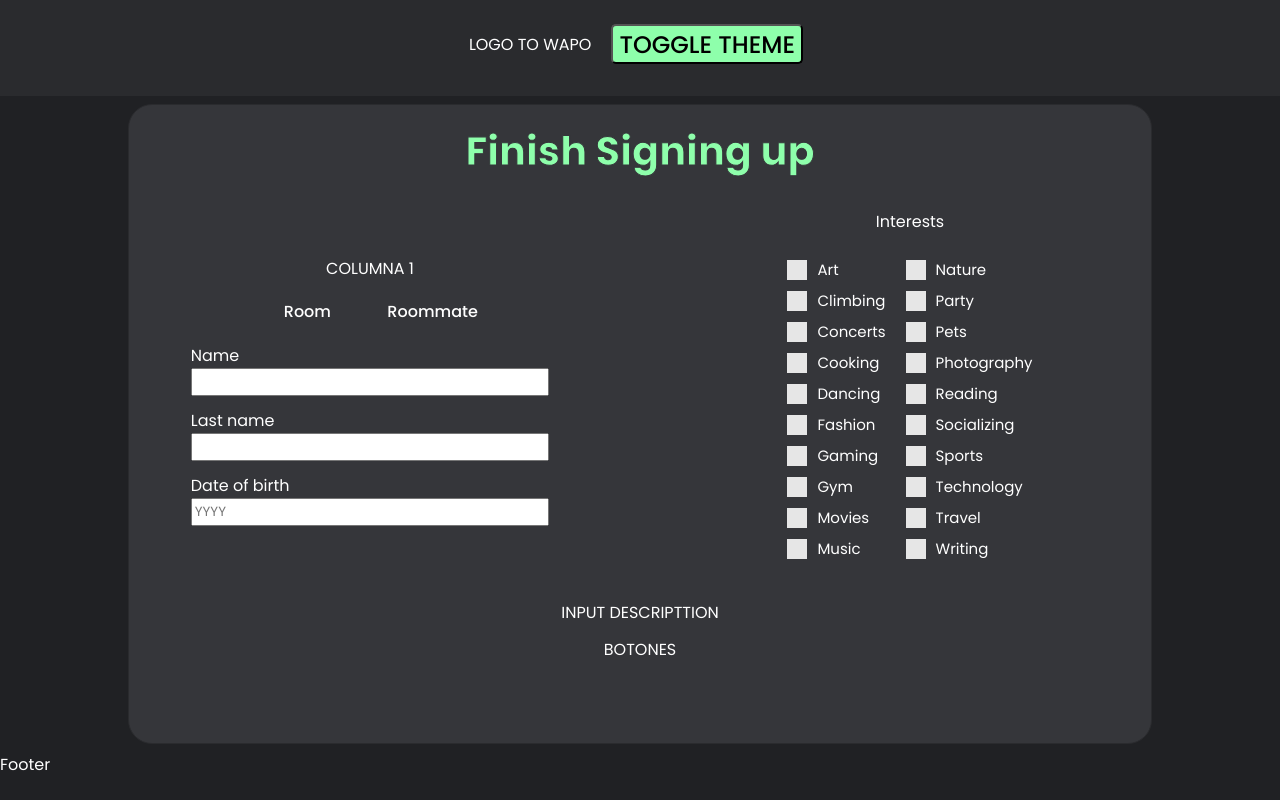
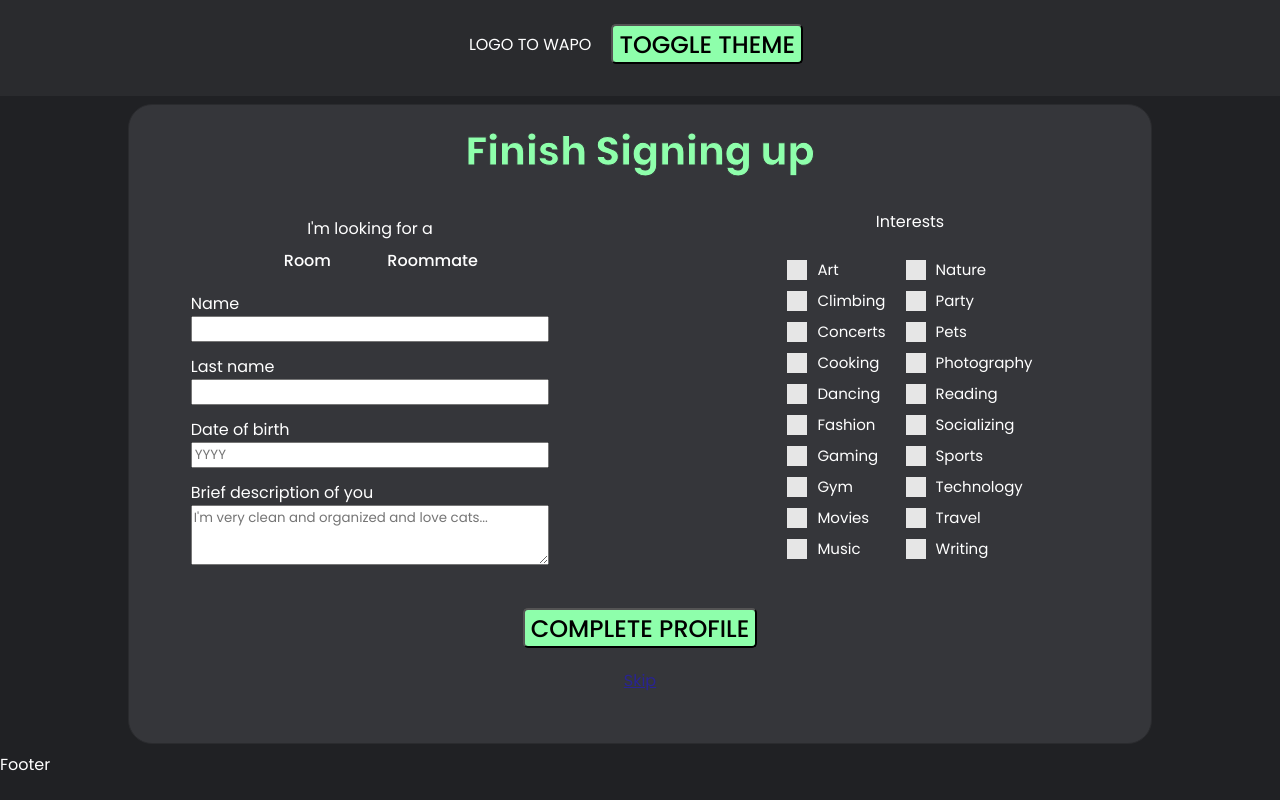
Before and after one commit to neolandsep2023/Frontend, a React (Vite) app in the folder finalfrontend/: page /register/complete in a window 1280 px wide. Built offline with nearby package versions, Linux system fonts and the light colour scheme.

Commit message:
register

```diff
--- a/finalfrontend/src/components/ProtectedRoutes/ProtectedCheckChildren.jsx
+++ b/finalfrontend/src/components/ProtectedRoutes/ProtectedCheckChildren.jsx
@@ -6,7 +6,7 @@ export const ProtectedCheckChildren = ({children}) => {
     const {allUser, user} = useAuth();
 
     if (allUser?.data?.user?.check == true || user?.check == true){
-        return <Navigate to="/home"/>;
+        return <Navigate to="/"/>;
     }
     if (user == null && allUser?.data?.confirmationCode === ""){
         return <Navigate to="/login"/>
--- a/finalfrontend/src/components/StyleComponents/Inputs/LabelAndInput.jsx
+++ b/finalfrontend/src/components/StyleComponents/Inputs/LabelAndInput.jsx
@@ -11,14 +11,22 @@ display: flex;
 width: ${({parentWidth}) => parentWidth ? parentWidth : '70%'};
 & input{
   width: 100%;
+  height: ${({inputHeight}) => inputHeight ? inputHeight: 'auto'};
+  flex-wrap: wrap
+}
+
+& textarea{
+  width: 100%;
+  height: ${({inputHeight}) => inputHeight ? inputHeight: 'auto'};
+
 }
 
 `
 
 
-export const LabelAndInput = ({children, alignItems, parentWidth}) => {
+export const LabelAndInput = ({children, alignItems, parentWidth, inputHeight}) => {
   const { theme } = useTheme()
   return (
-    <LabelAndInputStyle theme={theme} alignItems={alignItems} parentWidth={parentWidth}>{children}</LabelAndInputStyle>
+    <LabelAndInputStyle theme={theme} alignItems={alignItems} parentWidth={parentWidth} inputHeight={inputHeight}>{children}</LabelAndInputStyle>
   )
 }
--- a/finalfrontend/src/hooks/useAutoLogin.jsx
+++ b/finalfrontend/src/hooks/useAutoLogin.jsx
@@ -29,7 +29,7 @@ const {login} = useAuth();
 
       const userToJSONString = JSON.stringify(customUser)
       login(userToJSONString);
-      return <Navigate to="/"/>
+      return <Navigate to="/register/complete"/>
     } else {
         return <Navigate to="/login"/>
     }
--- a/finalfrontend/src/pages/Register/Registerpt1/Registerpt1.jsx
+++ b/finalfrontend/src/pages/Register/Registerpt1/Registerpt1.jsx
@@ -23,6 +23,7 @@ import {
   RadioInput,
   Small,
 } from "../../../components/StyleComponents";
+import { useAutoLogin } from "../../../hooks/useAutoLogin";
 
 export const Registerpt1 = () => {
   //!estados
@@ -36,7 +37,7 @@ export const Registerpt1 = () => {
 
   //!hooks
   const { register, handleSubmit } = useForm();
-  const { bridgeData, setIsDeletedUser } = useAuth();
+  const { bridgeData, setIsDeletedUser, allUser } = useAuth();
 
   const formSubmit = async (formData) => {
     const inputFile = document.getElementById("file-upload").files;
@@ -137,8 +138,12 @@ export const Registerpt1 = () => {
   }
 
 if (okRegisterGoogle) {
-    //si todo esta ok navega a la pagina del codigo
-    return <Navigate to="/register/complete" />;
+  if (!localStorage.getItem("user")) {
+    console.log(allUser)
+    useAutoLogin(allUser);
+   } else {
+     return <Navigate to="/register/complete" />;
+ }
   }
 
 
--- a/finalfrontend/src/pages/Register/Registerpt2/Registerpt2.jsx
+++ b/finalfrontend/src/pages/Register/Registerpt2/Registerpt2.jsx
@@ -3,7 +3,8 @@ import { useAuth } from "../../../context/authContext";
 import { useEffect, useState } from "react";
 import { updateUser } from "../../../services/user.service";
 import { useErrorRegisterpt2 } from "../../../hooks/useErrorRegisterpt2";
-import { CheckboxInput, FlexDir, Form, H1Form, LabelAndInput, RadioInput } from "../../../components/StyleComponents";
+import { Anchor, ButtonPrimary, CheckboxInput, FlexDir, Form, H1Form, LabelAndInput, RadioInput } from "../../../components/StyleComponents";
+import { Link } from "react-router-dom";
 
 
 export const Registerpt2 = () => {
@@ -18,6 +19,7 @@ export const Registerpt2 = () => {
 
 
   const formSubmit = async (formData) => {
+    console.log(formData)
 
           setSend(true);
           setRes(await updateUser(formData));
@@ -27,15 +29,9 @@ export const Registerpt2 = () => {
 
 
   useEffect(() => {
+    console.log(res)
     useErrorRegisterpt2(res, setRes);
   }, [res]);
-
-
-
-
-
-
-
 
 
 
@@ -56,9 +52,10 @@ export const Registerpt2 = () => {
 
             <FlexDir mediaqueryDirMobile={"column"}>
               <FlexDir  width={"40vw"}
-      mediaqueryWidthMobile={"95vw"} direction={"column"}>COLUMNA 1
+      mediaqueryWidthMobile={"95vw"} direction={"column"}>
 
               <LabelAndInput alignItems={"center"}>
+                I'm looking for a
               <RadioInput>
                 <input
                   type="radio"
@@ -114,6 +111,17 @@ export const Registerpt2 = () => {
               />
             </LabelAndInput>
 
+            <LabelAndInput inputHeight={"60px"}>
+              Brief description of you
+              <textarea
+                type="text"
+                placeholder="I'm very clean and organized and love cats..."
+                name="description"
+                autoComplete="false"
+                {...register("description")}
+              />
+            </LabelAndInput>
+
 
               </FlexDir>
               <FlexDir width={"40vw"}
@@ -160,9 +168,27 @@ export const Registerpt2 = () => {
 
 
 
-            <div>INPUT DESCRIPTTION</div>
 
-          <div>BOTONES</div>
+
+            <ButtonPrimary
+              // width={"200px"}
+              type="submit"
+              disabled={send}
+              variant={send ? "loading" : "normal"}
+            >
+              {send ? "Loading..." : "COMPLETE PROFILE"}
+            </ButtonPrimary>
+
+            <FlexDir margin={"0"}>
+              <Link to="/profile">
+                <Anchor>Skip</Anchor>
+              </Link>
+            </FlexDir>
+
+
+
+
+
           </FlexDir>
 
 
--- a/finalfrontend/src/pages/VerifyCode/VerifyCode.jsx
+++ b/finalfrontend/src/pages/VerifyCode/VerifyCode.jsx
@@ -92,7 +92,7 @@ export const VerifyCode = () => {
    if (!localStorage.getItem("user")) {
      useAutoLogin(allUser);
     } else {
-      return <Navigate to="/" />;
+      return <Navigate to="/register/complete" />;
   }
 }
 
```
